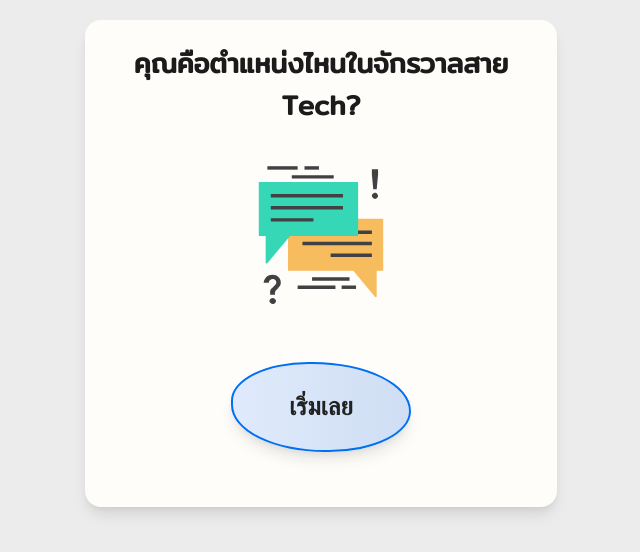
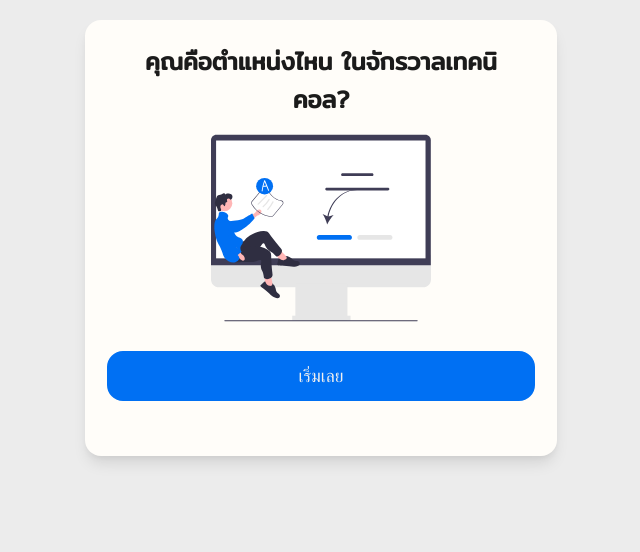
Before and after one commit to TalentLink/talentlink, a Next.js app: page / in a window 1280 px wide. Shown: the top 552 px of the page, without its empty margins (319-959 px from the left). Built offline with nearby package versions, Linux system fonts and the light colour scheme; a web font is replaced by a local one.

Commit message:
update home styles

```diff
--- a/src/data/label.js
+++ b/src/data/label.js
@@ -1,5 +1,5 @@
 export const label = {
-  appTitle: 'คุณคือตำแหน่งไหนในจักรวาลสาย Tech?',
+  appTitle: 'คุณคือตำแหน่งไหน ในจักรวาลเทคนิคอล?',
   startButton: 'เริ่มเลย',
   questionHeading: 'เลือกคำตอบที่ใช่ตัวคุณที่สุด',
   jobIs: 'จากคำตอบของคุณ ลักษณะงานที่เหมาะสมคือ',
--- a/src/pages/index.js
+++ b/src/pages/index.js
@@ -23,7 +23,7 @@ export default function HomePage() {
         <Image
           priority
           className={styles.image}
-          src="/start.svg"
+          src="/undraw_online_test_re_kyfx.svg"
           alt="Questions"
           width={220}
           height={220}
--- a/src/styles/Home.module.css
+++ b/src/styles/Home.module.css
@@ -4,7 +4,7 @@
 }
 
 .title {
-  font-size: 1.7rem;
+  font-size: 1.5rem;
   text-align: center;
 }
 
@@ -21,17 +21,19 @@
   align-items: center;
   justify-content: center;
   text-transform: uppercase;
-  margin: 1rem auto;
+  margin: 1rem auto 2rem;
+  outline: none;
   margin-bottom: 2rem;
   font: inherit;
-  font-size: 1.55rem;
-  font-weight: bold;
-  outline: none;
-  width: 180px;
-  height: 90px;
-  border-radius: 51% 65% 54% 62%;
-  box-shadow: 0 10px 15px -3px rgba(0, 0, 0, 0.1),
-    0 4px 6px -2px rgba(0, 0, 0, 0.05);
-  background: var(--control-bg-gradient);
-  border: var(--border-thickness) solid var(--primary-color);
+  height: 50px;
+  width: 100%;
+  cursor: pointer;
+  font-size: 1.1rem;
+  padding: var(--control-padding);
+  text-align: center;
+  color: var(--inverted-copy-color);
+  border: var(--border-thickness) solid var(--control-bg-color);
+  border-radius: var(--border-radius);
+  background-color: var(--control-bg-color);
+  margin-top: 0.8rem;
 }
```
Also changed, not shown: public/undraw_online_test_re_kyfx.svg (added).
